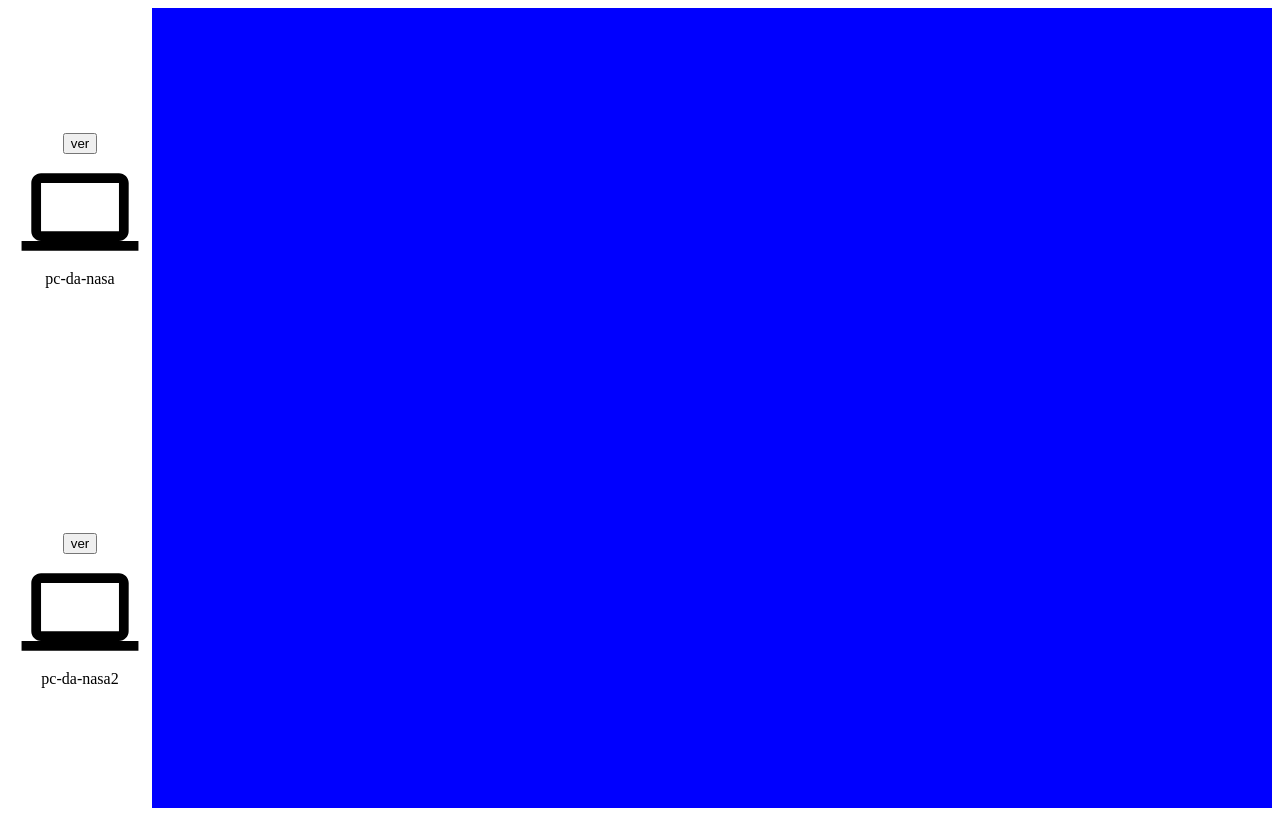
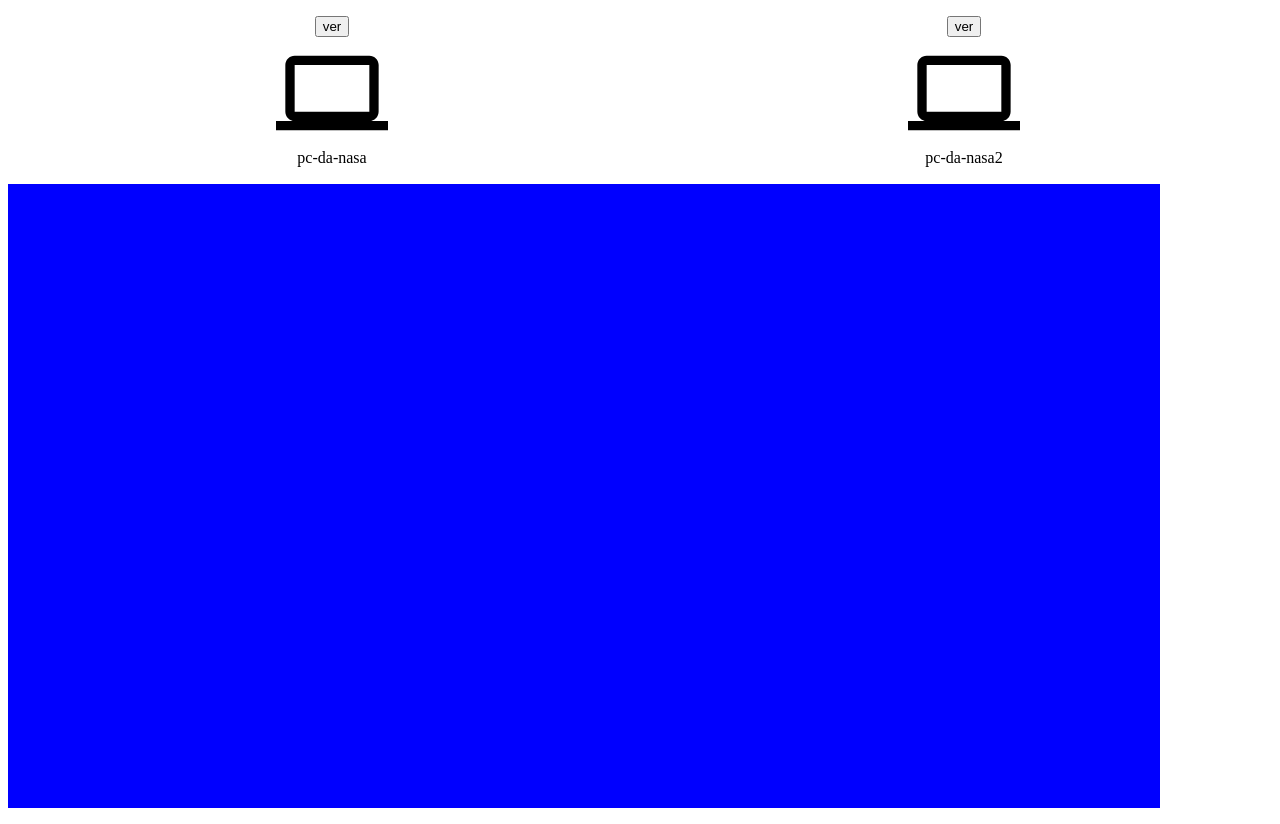
Before and after one commit to carlaque/nvico, a React (Create React App) app: page / in a window 1280 px wide. Built offline with nearby package versions, Linux system fonts and the light colour scheme.

Commit message:
tried some drag and drop fixes

```diff
--- a/src/components/Board.js
+++ b/src/components/Board.js
@@ -57,14 +57,14 @@ function Board(props) {
 
     const addDevice = (id, left, top) => {
         const found = devices.filter((dev) => id === dev.id);
-        found[0]["left"] = left
-        found[0]["top"] = top
 
         let newDevice = {};
         let newId = getIdentifier()
         newDevice[newId] = { ...found[0] }
         newDevice[newId].isConst = undefined
         newDevice[newId].id = newId
+        newDevice[newId].left = left
+        newDevice[newId].top = top
 
         setBoard((board) => Object.assign(board, newDevice));
     }
@@ -74,10 +74,15 @@ function Board(props) {
             accept: ItemTypes.ENDDEVICE,
             drop: (item, monitor) => {
                 const delta = monitor.getDifferenceFromInitialOffset()
-                const left = Math.round((item.left || 0) + delta.x);
-                const top = Math.round((item.top || 0) + delta.y);
+                const initialCoordinates = monitor.getInitialClientOffset()
+                console.log("initialCoordinates", initialCoordinates)
+                const left = Math.round(item.left ? item.left + delta.x : initialCoordinates.x);
+                const top = Math.round(item.top ? item.top + delta.y : initialCoordinates.y);
 
-                if (item.isConst != undefined || item.isConst)
+                console.log("new ", { left, top })
+
+
+                if ((item.isConst != undefined) || item.isConst)
                     addDevice(item.id, left, top)
                 else
                     moveDevice(item.id, left, top)
--- a/src/components/Device.js
+++ b/src/components/Device.js
@@ -21,8 +21,10 @@ function Device(props) {
         [props.properties]
     )
 
-    if (isDragging)
-        return <div className='device' ref={drag} />
+    if (isDragging  && !props.properties.isConst )
+        return <div className='device' ref={drag} style={{
+            position: "absolute",
+        }}/>
     else
         return (
             <div
@@ -34,7 +36,8 @@ function Device(props) {
                     width: "10vw",
                     position: props.properties.isConst || "relative",
                     left: props.properties.left,
-                    top: props.properties.top
+                    top: props.properties.top,
+                    margin : props.properties.isConst || '0'
                 }} >
                 <button onClick={() => { console.log(props) }}>ver</button>
                 {React.cloneElement(
--- a/src/styles/drawingArea.css
+++ b/src/styles/drawingArea.css
@@ -4,10 +4,10 @@
   display: -webkit-box;
   display: -ms-flexbox;
   display: flex;
-  -webkit-box-orient: horizontal;
+  -webkit-box-orient: vertical;
   -webkit-box-direction: normal;
-      -ms-flex-direction: row;
-          flex-direction: row;
+      -ms-flex-direction: column;
+          flex-direction: column;
 }
 
 .navbar {
@@ -30,8 +30,8 @@
 }
 
 .board {
-  height: 100%;
-  width: 100%;
+  height: 80vh;
+  width: 90vw;
   background-color: blue;
   position: relative;
 }
@@ -40,14 +40,14 @@
   display: -webkit-box;
   display: -ms-flexbox;
   display: flex;
-  -webkit-box-orient: vertical;
+  -webkit-box-orient: horizontal;
   -webkit-box-direction: normal;
-      -ms-flex-direction: column;
-          flex-direction: column;
+      -ms-flex-direction: row;
+          flex-direction: row;
   -ms-flex-pack: distribute;
       justify-content: space-around;
-  height: 100%;
-  padding: .5rem;
+  height: 20%;
+  width: 100%;
 }
 
 .device {
--- a/src/styles/drawingArea.scss
+++ b/src/styles/drawingArea.scss
@@ -4,7 +4,7 @@
     width: 100vw;
     height: 100vh;
     display: flex;
-    flex-direction: row;
+    flex-direction: column;
 }
 
 .navbar{
@@ -21,18 +21,20 @@
 }
 
 .board{
-    height: 100%;
-    width: 100%;
+    height: 80vh;
+    width: 90vw;
     background-color: blue;
     position: relative;
+    // display: absolute;
 }
 
 .devicesBar{
     display: flex;
-    flex-direction: column;
+    flex-direction: row;
     justify-content: space-around;
-    height: 100%;
-    padding: .5rem;
+    height: 20%;
+    width: 100%;
+    // padding: .5rem;
 }
 
 .device{
--- a/src/styles/styles.css
+++ b/src/styles/styles.css
@@ -1,6 +1,13 @@
 .drawingArea {
-  width: 100%;
-  height: 100%;
+  width: 100vw;
+  height: 100vh;
+  display: -webkit-box;
+  display: -ms-flexbox;
+  display: flex;
+  -webkit-box-orient: horizontal;
+  -webkit-box-direction: normal;
+      -ms-flex-direction: row;
+          flex-direction: row;
 }
 
 .navbar {
@@ -26,6 +33,7 @@
   height: 100%;
   width: 100%;
   background-color: blue;
+  position: relative;
 }
 
 .devicesBar {
```
Also changed, not shown: 2 other files (tests, documents, lock files or other folders).
